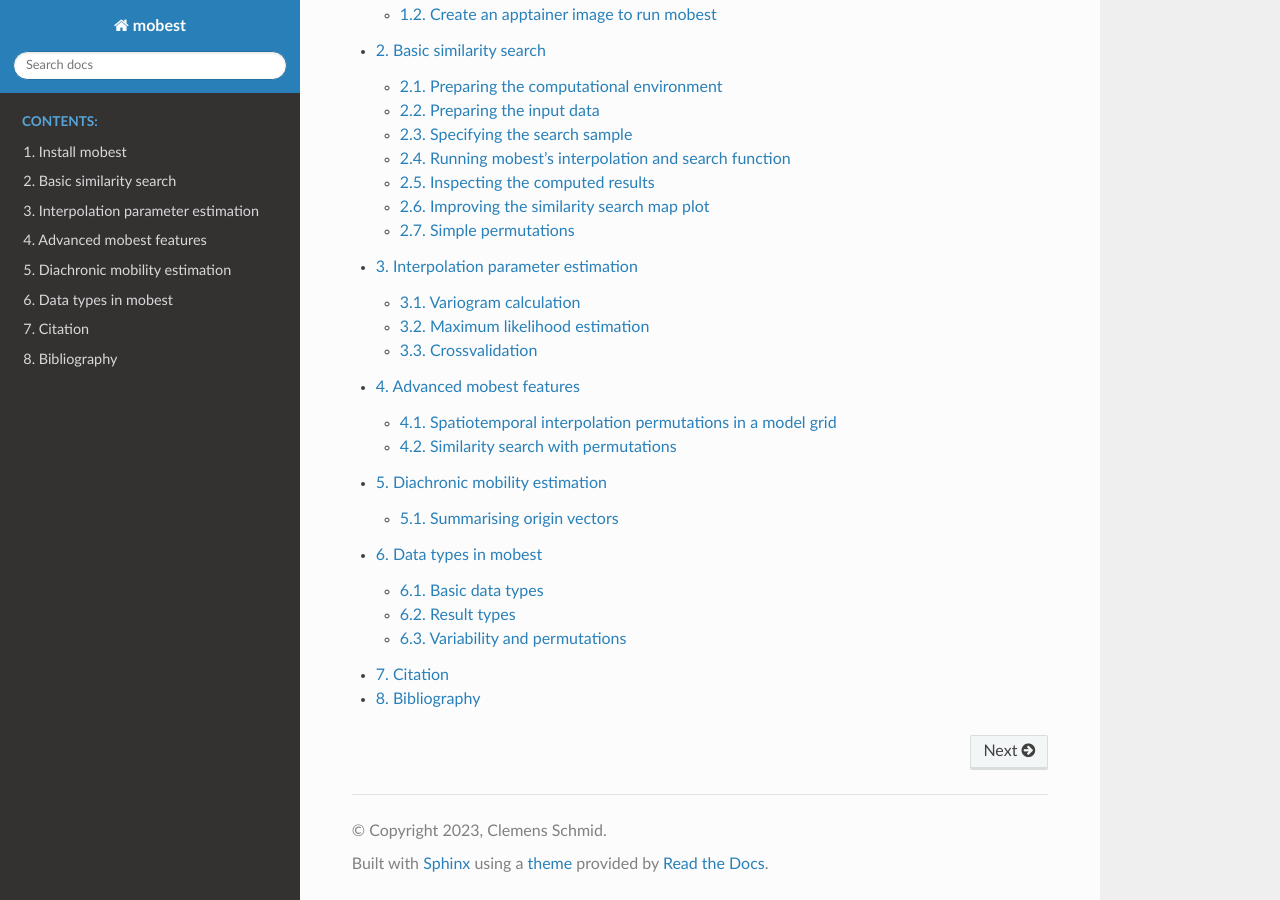
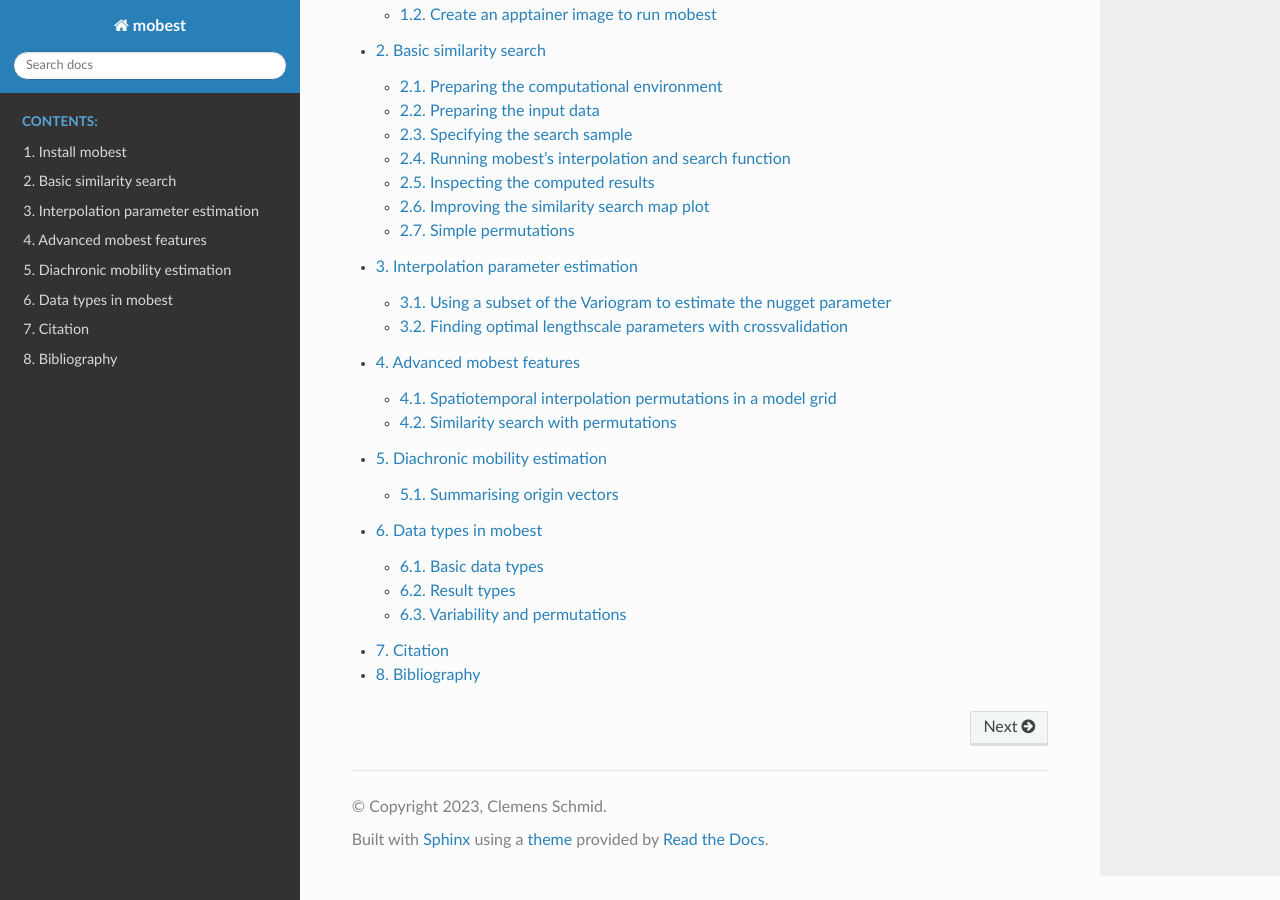
Before and after one commit to nevrome/mobest, a Sphinx documentation site: the page built from docs/index.rst, in a window 1280 px wide and 900 px high, scrolled down 980 px. Built offline with Sphinx 7.4.7 and the Read the Docs theme 2.0.0, drawn with Linux system fonts in a browser that asks for light colours; cross-references to code outside the pages are shown as plain code; part of the change alters nothing that is shown.

Commit message:
started to structure the parameter estimation chapter

````diff
--- a/docs/basic.md
+++ b/docs/basic.md
@@ -195,7 +195,7 @@ When you have download the input data file you can load it into a [`tibble`](htt
 
 ```r
 samples_basic <- readr::read_csv("docs/data/samples_basic.csv")
-# you have to replace "data/docs/" with the path to your file
+# you have to replace "data/docs/" with the path to your copy of the file
 ```
 
 `samples_basic` is a tibble that includes the following columns/variables:
--- a/docs/estimation.md
+++ b/docs/estimation.md
@@ -1,38 +1,137 @@
 # Parameter estimation for optimal ancestry interpolation
 
-One important question for the Gaussian process regression performed within multiple of the core functions of `mobest` is a correct and useful setting for the kernel parameters. The package therefore provides different helper functions to either estimate them or prepare data products that can be used to estimate them.
+One important question for the Gaussian process regression performed within multiple of the core functions of `mobest` is a correct and useful setting for the kernel parameters (see {ref}`Kernel parameter settings <basic:kernel parameter settings>` in the basic workflow description). Supplementary Text 2 of {cite:p}`Schmid2023` discusses this in detail. `mobest` provides different helper functions to either estimate the parameters or prepare data products that can be used to estimate them. Here we explain a practical way to estimate the nugget and lengthscale values.
 
-## Variogram calculation
+For this tutorial we will use the data introduced and prepared in {doc}`A basic similarity search workflow <basic>`, specifically a `samples_projected.csv` table prepared in {ref}`Reading the input samples <basic:reading the input samples>`. You can download it [here](data/samples_projected.csv).
+
+## Using a subset of the Variogram to estimate the nugget parameter
+
+We start by loading the input data - individual ancient DNA samples with their spatiotemporal and genetic position.
+
+```r
+samples_projected <- readr::read_csv("docs/data/samples_projected.csv")
+# you have to replace "data/docs/" with the path to your copy of the file
+```
+
+### Determining pairwise distances
 
 `mobest::calculate_pairwise_distances` calculates different types of pairwise distances (spatial, temporal, ancestry components) for each input sample pair and returns them in a long format `tibble` of class `mobest_pairwisedistances`.
 
 ```r
-pairwise_distances <- mobest::calculate_pairwise_distances(
-  independent = positions,
-  dependent = observations,
-  m_to_km = T
+distances_all <- mobest::calculate_pairwise_distances(
+  independent = mobest::create_spatpos(
+    id = janno_final$Poseidon_ID,
+    x = janno_final$x,
+    y = janno_final$y,
+    z = janno_final$Date_BC_AD_Median_Derived
+  ),
+  dependent = mobest::create_obs(
+    C1_mds_u = janno_final$C1_mds_u,
+    C2_mds_u = janno_final$C2_mds_u,
+    C3_mds_u = janno_final$C3_mds_u
+  )
 )
 ```
 
-Helper functions are available to calculate the individual components of this table:
+Helper functions are available to calculate the individual components of this table.
 
 ```r
-geo_dist <- mobest::calculate_geo_pairwise_distances(positions)
+geo_dist  <- mobest::calculate_geo_pairwise_distances(positions)
 time_dist <- mobest::calculate_time_pairwise_distances(positions)
-obs_dist <- mobest::calculate_dependent_pairwise_distances(positions$id, observations)
+obs_dist  <- mobest::calculate_dependent_pairwise_distances(positions$id, observations)
 ```
+
+### Summarizing distances in an emirical variogram
 
 `mobest::bin_pairwise_distances` bins the pairwise distances in an `mobest_pairwisedistances` object and calculates an empirical variogram (class `mobest_empiricalvariogram`) from them.
 
 ```r
 variogram <- mobest::bin_pairwise_distances(
-  pairwise_distances,
+  distances_all,
   geo_bin = 100, time_bin = 100
 )
 ```
 
+### Estimating the nugget parameter
+
 This variogram can for example be used to estimate the nugget parameter of the GPR kernel settings, by filtering for pairwise "genetic" distances with very small spatial and temporal distances.
 
+```r
+d_all_long <- distances_all %>% tidyr::pivot_longer(
+  cols = c(C1_mds_u_dist_resid, C2_mds_u_dist_resid, C3_mds_u_dist_resid),
+  names_to = "dist_type", values_to = "dist_val"
+) %>%
+  dplyr::mutate(
+    dist_type = dplyr::recode(
+      dist_type,
+      C1_mds_u_dist_resid = "C1_mds_u",
+      C2_mds_u_dist_resid = "C2_mds_u",
+      C3_mds_u_dist_resid = "C3_mds_u"
+    )
+  )
+```
+
+```r
+lower_left_variogram <- d_all_long %>%
+  # filter for small temporal and spatial pairwise distances
+  dplyr::filter(time_dist < 50 & geo_dist < 50) %>%
+  dplyr::filter(id1 != id2) %>%
+  dplyr::mutate(
+    # rescaling of the dist val to a relative proportion
+    dist_val_adjusted = dplyr::case_when(
+      dist_type == "C1_mds_u" ~ 0.5*(dist_val^2/stats::var(janno_final$C1_mds_u)),
+      dist_type == "C2_mds_u" ~ 0.5*(dist_val^2/stats::var(janno_final$C2_mds_u)),
+      dist_type == "C3_mds_u" ~ 0.5*(dist_val^2/stats::var(janno_final$C3_mds_u)),
+    )
+  )
+```
+
+```r
+estimated_nuggets <- lower_left_variogram %>%
+  dplyr::group_by(dist_type) %>%
+  dplyr::summarise(nugget = mean(dist_val_adjusted, na.rm = T)) %>%
+  dplyr::mutate(
+    dependent_var_id = gsub("_dist", "", dist_type)
+  )
+```
+
+## Finding optimal lengthscale parameters with crossvalidation
+
+`mobest::crossvalidate` allows to tackle the parameter estimation challenge with simple crossvalidation across a grid of kernel function parameters. Internally it employs `mobest::create_model_grid` and `mobest::run_model_grid` (see below). Crossvalidation is computationally expensive, but in our experience the best method for the kernel parameter estimation.
+
+### Basic setup
+
+```r
+kernels_to_test <- expand.grid(
+  ds = seq(100,200, 50)*1000,
+  dt = seq(100,200, 50)
+) %>% purrr::pmap(function(...) {
+    row <- list(...)
+    mobest::create_kernset(
+      ac1 = mobest::create_kernel(row$ds, row$ds, row$dt, 0.065),
+      ac2 = mobest::create_kernel(row$ds, row$ds, row$dt, 0.08)
+    )
+  }) %>%
+  magrittr::set_names(paste("kernel", 1:length(.), sep = "_")) %>%
+  do.call(mobest::create_kernset_multi, .)
+
+interpol_comparison <- mobest::crossvalidate(
+  independent = positions,
+  dependent = observations,
+  kernel = kernels_to_test,
+  iterations = 2,
+  groups = 10,
+  quiet = T
+)
+```
+
+### Analyzing the crossvalidation results
+
+### HPC setup for large lengthscale parameter spaces
+
+
+
+<!--
 ## Maximum likelihood estimation
 
 `mobest::laGP_mle_anisotropic` wraps around `laGP::mleGPsep` to perform marginal maximum likelihood inference for anisotropic (separable) Gaussian lengthscale and nugget parameters.
@@ -69,31 +168,4 @@ mle_sequence <- mobest::laGP_mle_sequence_isotropic_fixed_g(
   verb = 0
 )
 ```
-
-## Crossvalidation
-
-`mobest::crossvalidate` allows to tackle the parameter estimation challenge with simple crossvalidation across a grid of kernel function parameters. Internally it employs `mobest::create_model_grid` and `mobest::run_model_grid` (see below). Crossvalidation is computationally expensive, but in our experience the best method for the kernel parameter estimation.
-
-```r
-kernels_to_test <- expand.grid(
-  ds = seq(100,200, 50)*1000,
-  dt = seq(100,200, 50)
-) %>% purrr::pmap(function(...) {
-    row <- list(...)
-    mobest::create_kernset(
-      ac1 = mobest::create_kernel(row$ds, row$ds, row$dt, 0.065),
-      ac2 = mobest::create_kernel(row$ds, row$ds, row$dt, 0.08)
-    )
-  }) %>%
-  magrittr::set_names(paste("kernel", 1:length(.), sep = "_")) %>%
-  do.call(mobest::create_kernset_multi, .)
-
-interpol_comparison <- mobest::crossvalidate(
-  independent = positions,
-  dependent = observations,
-  kernel = kernels_to_test,
-  iterations = 2,
-  groups = 10,
-  quiet = T
-)
-```
+-->
````
